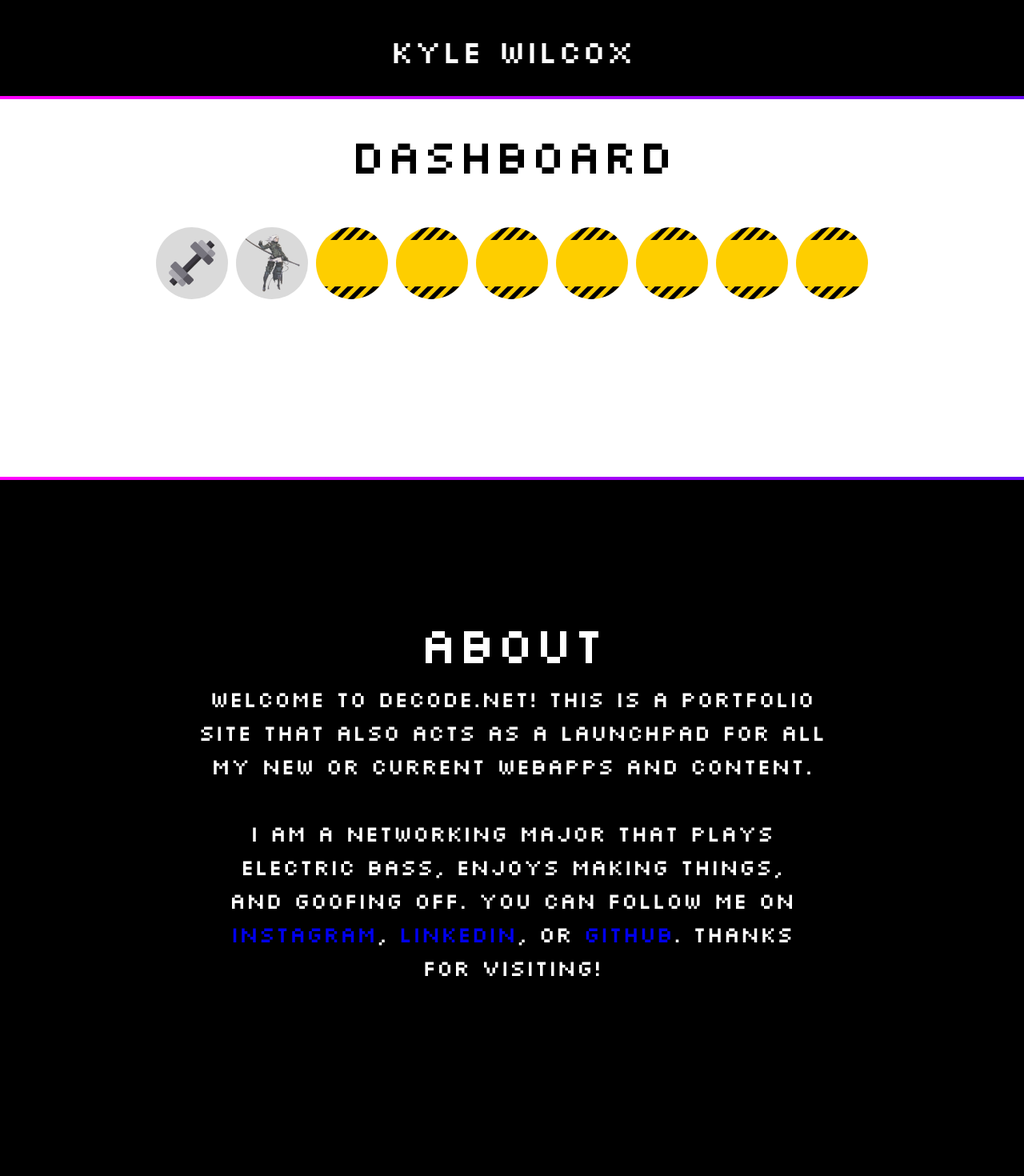
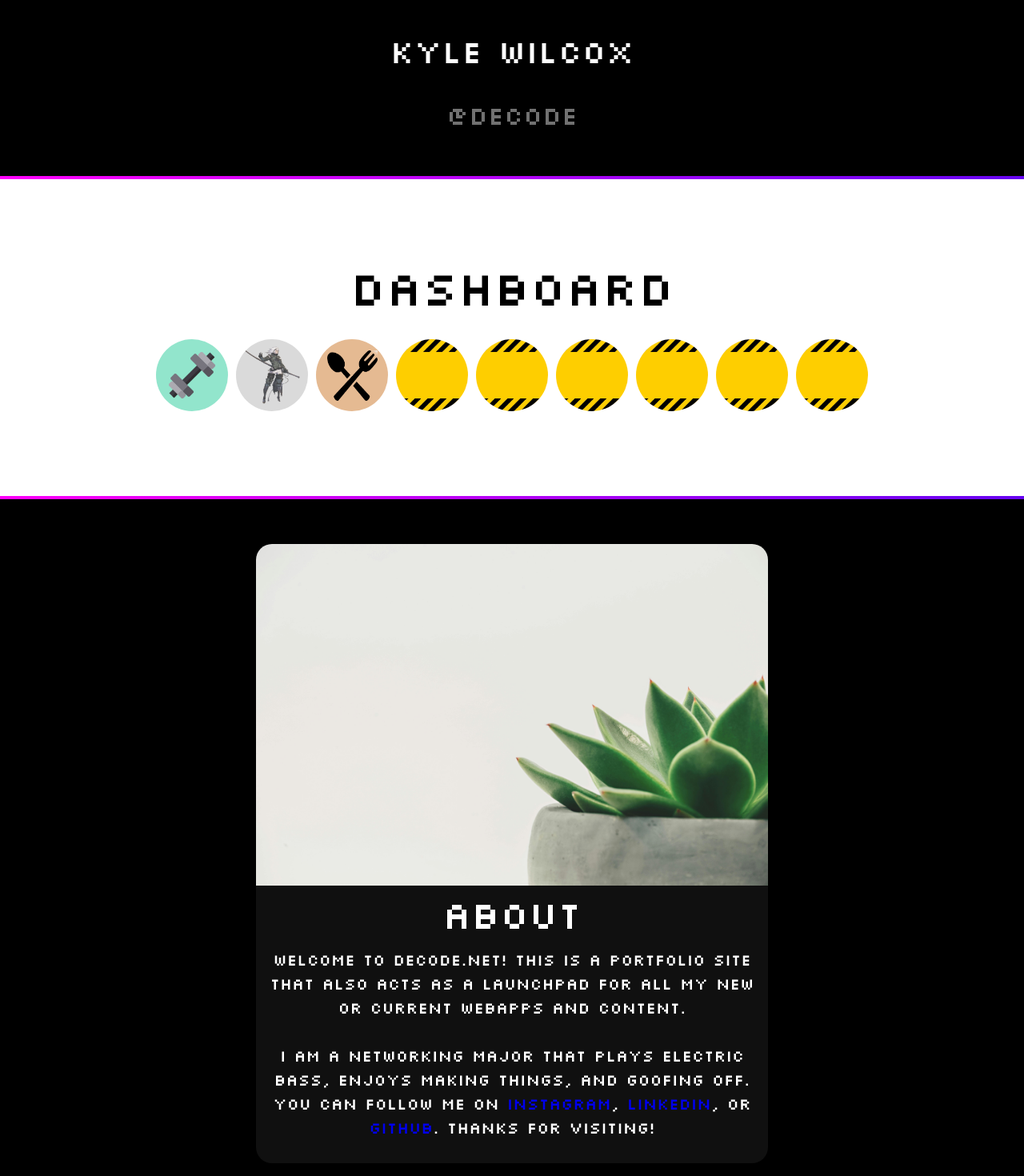
Before and after one commit to theDec0de/dec0de-net, a React (Vite) app: page / in a window 1280 px wide. Shown: the part 360-1830 px from the top of the page at 80% size. Before the commit the page ends 1800 px from the top, so only its background shows below. Built offline with nearby package versions, Linux system fonts and the light colour scheme.

Commit message:
various design changes and pages added

```diff
--- a/index.html
+++ b/index.html
@@ -9,6 +9,10 @@
     <link rel="preconnect" href="https://fonts.googleapis.com">
     <link rel="preconnect" href="https://fonts.gstatic.com" crossorigin>
     <link href="https://fonts.googleapis.com/css2?family=Roboto:ital,wght@0,100;0,300;0,400;0,500;0,700;0,900;1,100;1,300;1,400;1,500;1,700;1,900&family=Silkscreen:wght@400;700&display=swap" rel="stylesheet">
+
+    <link rel="preconnect" href="https://fonts.googleapis.com">
+    <link rel="preconnect" href="https://fonts.gstatic.com" crossorigin>
+    <link href="https://fonts.googleapis.com/css2?family=Roboto:ital,wght@0,100;0,300;0,400;0,500;0,700;0,900;1,100;1,300;1,400;1,500;1,700;1,900&family=Silkscreen:wght@400;700&family=Ubuntu:ital,wght@0,300;0,400;0,500;0,700;1,300;1,400;1,500;1,700&display=swap" rel="stylesheet">
   </head>
   <body>
     <div id="root"></div>
--- a/src/App.css
+++ b/src/App.css
@@ -4,6 +4,9 @@ body {
 
 a {
   text-decoration: none;
+}
+a:visited {
+  color: #ff00fb;
 }
 
 .silkscreen-regular {
@@ -72,16 +75,29 @@ a {
 .ellipse-1 {
   border-radius: 50%;
   flex-shrink: 0;
-  width: 138px;
-  height: 138px;
+  width: 75%;
+  height: 75%;
   position: relative;
   object-fit: cover;
 }
 .kyle-wilcox {
   color: #ffffff;
   text-align: center;
-  font-size: 30px;
+  font-size: 3rem;
   font-weight: 400;
+  position: relative;
+  align-self: stretch;
+  display: flex;
+  align-items: center;
+  justify-content: center;
+}
+.handle-tag {
+  color: #717171;
+  padding: 0;
+  margin: 0;
+  text-align: center;
+  font-size: 2rem;
+  font-weight: 200;
   position: relative;
   align-self: stretch;
   display: flex;
@@ -92,25 +108,26 @@ a {
   background: #ffffff;
   display: flex;
   flex-direction: column;
-  gap: 25px;
+
   align-items: center;
-  justify-content: flex-start;
+  justify-content: center;
   align-self: stretch;
   flex-shrink: 0;
-  height: 60vh;
+  height: 50vh;
   position: relative;
   overflow: hidden;
 }
 .rectangle-2 {
   background: linear-gradient(
     90deg,
-    rgba(255, 0, 251, 1) 0%,
+    #ff00fb 0%,
     rgba(103, 3, 242, 1) 100%
   );
   flex-shrink: 0;
   width: 100%;
   height: 4px;
   position: relative;
+  top: 26px;
 }
 .rectangle-3 {
   background: linear-gradient(
@@ -127,13 +144,14 @@ a {
 .dashboard2 {
   color: #000000;
   text-align: left;
-  font-size: 30px;
+  font-size: 3rem;
   font-weight: 400;
   position: relative;
-  width: 100%px;
+  width: 100%;
   display: flex;
   align-items: center;
-  justify-content: flex-start;
+  align-content: center;
+  justify-content: center;
 }
 .buttons {
   padding: 20px;
@@ -180,6 +198,7 @@ a {
 }
 
 #ht-button {
+  background-color: #92e5cc;
   background-image: url("/ht_icon.png");
   background-size: 80% 80%;
   background-position: center;
@@ -223,8 +242,37 @@ a {
   font-size: 1.75rem;
 }
 
+#mp-button {
+  background-color: #e5ba92;
+  background-image: url("/mp_icon.png");
+  background-size: 70% 70%;
+  background-position: center;
+  background-repeat: no-repeat;
+
+  color: transparent;
+  text-decoration: none;
+  font-size: 0rem;
+  font-weight: bold;
+  font-family: Arial, Helvetica, sans-serif;
+
+  transition: filter .6s ease, height .6s ease, width .6s ease, color .6s ease, font-size .6s ease;
+}
+#mp-button:hover {
+  filter: invert(1);
+  width: 180px;
+  height: 180px;
+  color: white;
+  font-size: 1.75rem;
+}
+
 /* about section starts here*/
+#about-image {
+
+  border-radius: 20px 20px 0px 0px;
+}
 .about-div {
+  background-color: #101010;
+  border-radius: 20px;
   height: 100%;
   text-align: center;
   width: 90%;
@@ -232,24 +280,24 @@ a {
   flex-direction: column;
   justify-content: center;
   align-items: center;
-  padding-bottom: 100px;
-  padding-top: 100px;
+  padding-bottom: 25px;
   margin-bottom: 100px;
 }
 
 .about-header {
   color: #ffffff;
-  font-size: 4rem;
+  font-size: 3rem;
   font-weight: 400;
   width: 100%;
 }
 
 .about-text {
   color: #ffffff;
-  font-size: 1.75rem;
+  padding: 5px;
+  font-size: 1.25rem;
   font-weight: 400;
   width: 100%;
-  max-width: 800px; /* Optional: limits text width for better readability */
+  max-width: 800px;
 }
 
 
@@ -268,4 +316,7 @@ a {
         position: relative;
         object-fit: cover;
       }
+    .about-div {
+      width: 50%;
+    }
 }
--- a/src/App.jsx
+++ b/src/App.jsx
@@ -2,6 +2,7 @@ import React, { Suspense } from 'react';
 import { BrowserRouter as Router, Routes, Route, Link } from 'react-router-dom';
 import './App.css';
 import WeaponTracker from './WeaponTracker';
+import MealPrepper from './MealPrepper';
 
 const HypertrophyTracker = React.lazy(() => import('./HypertrophyTracker'));
 
@@ -20,9 +21,9 @@ function App() {
                             <main className="content">
                                 <img className="ellipse-1" src="/blacksabbath.png" alt="Black Sabbath" />
                                 <h1 className="kyle-wilcox silkscreen-regular">Kyle Wilcox</h1>
-
+                                <h3 className='handle-tag silkscreen-regular'>@DEC0DE</h3>
+                                <div className="rectangle-2"></div>
                                 <section className="dashboard">
-                                    <div className="rectangle-2"></div>
                                     <h2 className="dashboard2 silkscreen-regular">Dashboard</h2>
                                     <nav className="buttons">
                                         <Link to="/HypertrophyTracker">
@@ -31,13 +32,17 @@ function App() {
                                         <Link to="/WeaponTracker">
                                             <div className="circle_button" id="wt-button">Nier 1.2 Weapon Tracker</div>
                                         </Link>
-                                        {["Coming soon!", "Coming soon!", "Coming soon!", "Coming soon!", "Coming soon!", "Coming soon!", "Coming soon!"].map((button, index) => (
+                                        <Link to="/MealPrepper">
+                                            <div className="circle_button" id="mp-button">Meal Prepper</div>
+                                        </Link>
+                                        {["Coming soon!", "Coming soon!", "Coming soon!", "Coming soon!", "Coming soon!", "Coming soon!"].map((button, index) => (
                                             <div key={index} className="circle_button">{button}</div>
                                         ))}
                                     </nav>
                                 </section>
                                 <div className="rectangle-3"></div>
                                 <section className="about-div">
+                                    <img src="/about_image.jpg" alt="" id='about-image'/>
                                     <h1 className="about-header silkscreen-regular">About</h1>
                                     <p className="about-text silkscreen-regular">
                                         Welcome to dec0de.net! This is a portfolio site that also acts as a launchpad for all my new or current webapps and content.
@@ -55,7 +60,7 @@ function App() {
                     }
                 />
 
-                {/* Hypertrophy Tracker Page */}
+                {/* routes here */}
                 <Route
                     path="/HypertrophyTracker"
                     element={
@@ -72,6 +77,14 @@ function App() {
                         </Suspense>
                     }
                 />
+                <Route
+                    path="/MealPrepper"
+                    element={
+                        <Suspense fallback={<div>Loading Meal Prepper</div>}>
+                            <MealPrepper />
+                        </Suspense>
+                    }
+                />
             </Routes>
         </Router>
     );
--- /dev/null
+++ b/src/MealPrepper.css
@@ -0,0 +1,61 @@
+.ubuntu-regular {
+    font-family: "Ubuntu", sans-serif;
+    font-weight: 400;
+    font-style: normal;
+  }
+
+.meal-prepper {
+    background-color: white;
+    font-family: "Ubuntu", sans-serif;
+    display: flex;
+    flex-direction: column;
+    height: 100vh; /* Make the whole page height 100% of the viewport */
+    background-color: white;
+    font-family: "Ubuntu", sans-serif;
+
+    .meal-prepper-banner {
+        background: #ffffff;
+        padding: 13px 10px 13px 10px;
+        display: flex;
+        flex-direction: row;
+        gap: 10px;
+        align-items: center;
+        justify-content: center;
+        height: 75px;
+        position: relative;
+        overflow: hidden;
+        background: linear-gradient(
+            135deg,
+            #e5ba92,
+            #E5929D
+        );
+    }
+
+    .meal-prepper-label {
+        color: #ffffff;
+        text-align: left;
+        font-size: 2.5rem;
+        font-weight: 400;
+        position: relative;
+        display: flex;
+        align-items: center;
+        justify-content: flex-start;
+    }
+
+    /*START content styling*/
+    .meal-preppr-content,
+    .meal-preppr-content * {
+        box-sizing: border-box;
+    }
+    .meal-preppr-content {
+        background: #ffffff;
+    padding: 26px 0px 10px 0px;
+    display: flex;
+    flex-direction: column;
+    gap: 26px;
+    align-items: center;
+    justify-content: flex-start;
+    flex-grow: 1;
+    overflow: auto;
+    }
+}
--- /dev/null
+++ b/src/MealPrepper.jsx
@@ -0,0 +1,15 @@
+import './MealPrepper.css'
+
+function MealPrepper() {
+    return(
+        <div className="meal-prepper">
+            <div className="meal-prepper-banner">
+                <div className="meal-prepper-label">Meal Prepper</div>
+            </div>
+            <div class="meal-preppr-content">
+            </div>
+        </div>
+    );
+}
+
+export default MealPrepper;
```
Also changed, not shown: public/about_image.jpg (added), public/mp_icon.png (added).
